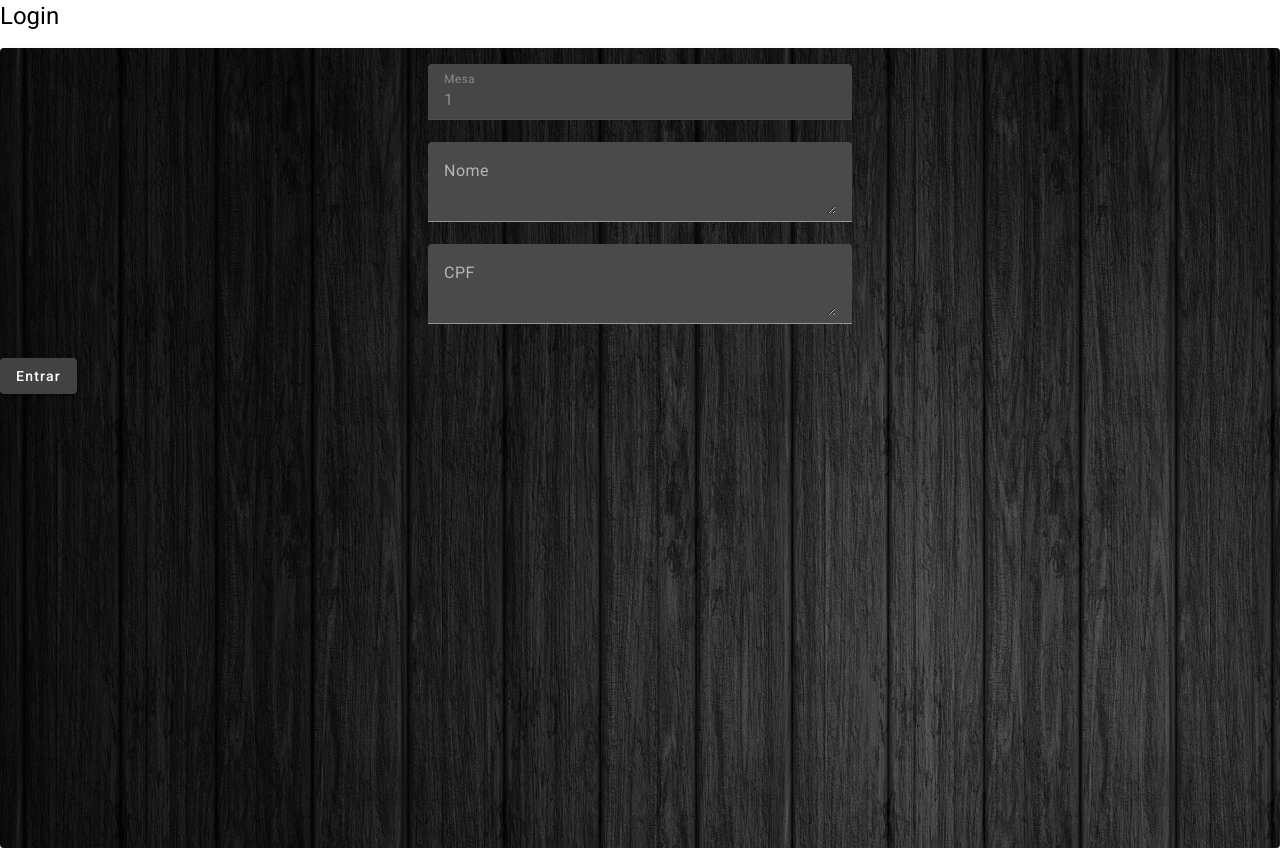
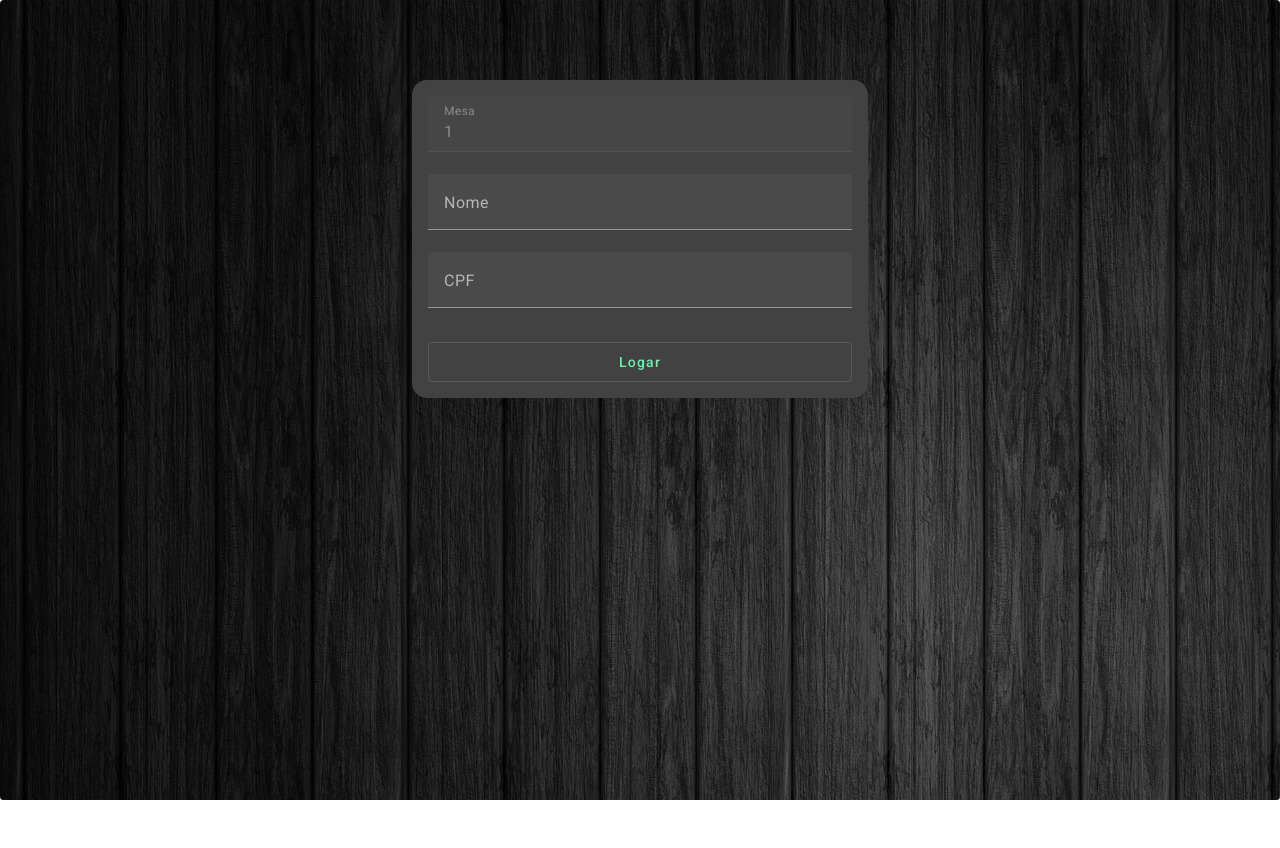
Before and after one commit to Fernanda-Vidal/app-restaurant, an Angular app in the folder frontend/: page / in a window 1280 px wide. After the commit the page ends 800 px from the top, so only its background shows below. Built offline with nearby package versions, Linux system fonts and the light colour scheme.

Commit message:
feat: lógica da tela login e salva no db.

```diff
--- a/frontend/src/app/components/pages/login/login.component.html
+++ b/frontend/src/app/components/pages/login/login.component.html
@@ -1,57 +1,42 @@
-<h1>Login</h1>
 <mat-card class="example-card">
-    <mat-card-content>
+    <mat-card-content class="second-card">
       <form class="example-form">
         <mat-form-field class="example-full-width">
           <mat-label>Mesa</mat-label>
-          <input matInput disabled value="1">
+          <input matInput disabled value="{{ table }}">
         </mat-form-field>
-
-        <!-- <table class="example-full-width" cellspacing="0"><tr>
-          <td><mat-form-field class="example-full-width">
-            <mat-label>Name</mat-label>
-            <input matInput>
-          </mat-form-field></td>
-          <td><mat-form-field class="example-full-width">
-            <mat-label>CPF</mat-label>
-            <input matInput>
-          </mat-form-field></td>
-        </tr></table> -->
 
         <p>
           <mat-form-field class="example-full-width">
             <mat-label>Nome</mat-label>
-            <textarea matInput placeholder="Digite seu nome"></textarea>
+            <input
+              type="text"
+              matInput
+              placeholder="Digite seu nome"
+              [(ngModel)]="name"
+              name="name"
+              >
           </mat-form-field>
           <mat-form-field class="example-full-width">
             <mat-label>CPF</mat-label>
-            <textarea matInput></textarea>
+            <input
+              type="text"
+              matInput
+              [(ngModel)]="cpf"
+              name="cpf"
+            >
           </mat-form-field>
         </p>
 
-        <!-- <table class="example-full-width" cellspacing="0"><tr>
-          <td><mat-form-field class="example-full-width">
-            <mat-label>City</mat-label>
-            <input matInput placeholder="Ex. San Francisco">
-          </mat-form-field></td>
-          <td><mat-form-field class="example-full-width">
-            <mat-label>State</mat-label>
-            <input matInput placeholder="Ex. California">
-          </mat-form-field></td>
-          <td><mat-form-field class="example-full-width">
-            <mat-label>Postal Code</mat-label>
-            <input matInput #postalCode maxlength="5" placeholder="Ex. 94105" value="94043">
-            <mat-hint align="end">{{postalCode.value.length}} / 5</mat-hint>
-          </mat-form-field></td>
-        </tr></table> -->
     </form>
-    </mat-card-content>
-    <div class="example-button-row">
-        <button mat-raised-button>Entrar</button>
-        <!-- <button mat-raised-button color="primary">Primary</button>
-        <button mat-raised-button color="accent">Accent</button>
-        <button mat-raised-button color="warn">Warn</button>
-        <button mat-raised-button disabled>Disabled</button>
-        <a mat-raised-button href="https://www.google.com/" target="_blank">Link</a> -->
-      </div>
+  <div>
+
+    <button
+    mat-stroked-button
+    color="accent"
+    class="example-button-row"
+    (click)="handleClick()"
+    >Logar</button>
+  </div>
+  </mat-card-content>
   </mat-card>
--- a/frontend/src/app/components/pages/login/login.component.ts
+++ b/frontend/src/app/components/pages/login/login.component.ts
@@ -1,9 +1,43 @@
-import { Component } from '@angular/core';
+import { Component, OnInit } from '@angular/core';
+import { appendFile } from 'fs';
+import { CustomerService } from 'src/app/services/customer/customer.service';
+import { ICustomer } from '../../../../../../backend/src/interfaces';
+import { Router } from '@angular/router';
 
 @Component({
   selector: 'app-login',
   templateUrl: './login.component.html',
   styleUrls: ['./login.component.css']
 })
-export class LoginComponent {
+export class LoginComponent implements OnInit {
+  router: Router;
+  name: string = '';
+  cpf: string = '';
+  table: number = 1;
+
+  constructor(
+    private customerService: CustomerService,
+    router: Router
+    ) { this.router = router;}
+
+  ngOnInit(): void {}
+
+ async handleClick()  {
+  const newCustomer: ICustomer = {
+    name: '',
+    cpf: '',
+    table: 0
+  };
+
+  newCustomer.name = this.name;
+  newCustomer.cpf = this.cpf;
+  newCustomer.table = this.table;
+
+  await this.customerService.createCustomer(newCustomer).subscribe();
+
+  this.name = '';
+  this.cpf = '';
+
+  this.router.navigate(['/cardapio'])
+ }
 }
```
Also changed, not shown: 1 other file (tests, documents, lock files or other folders).
